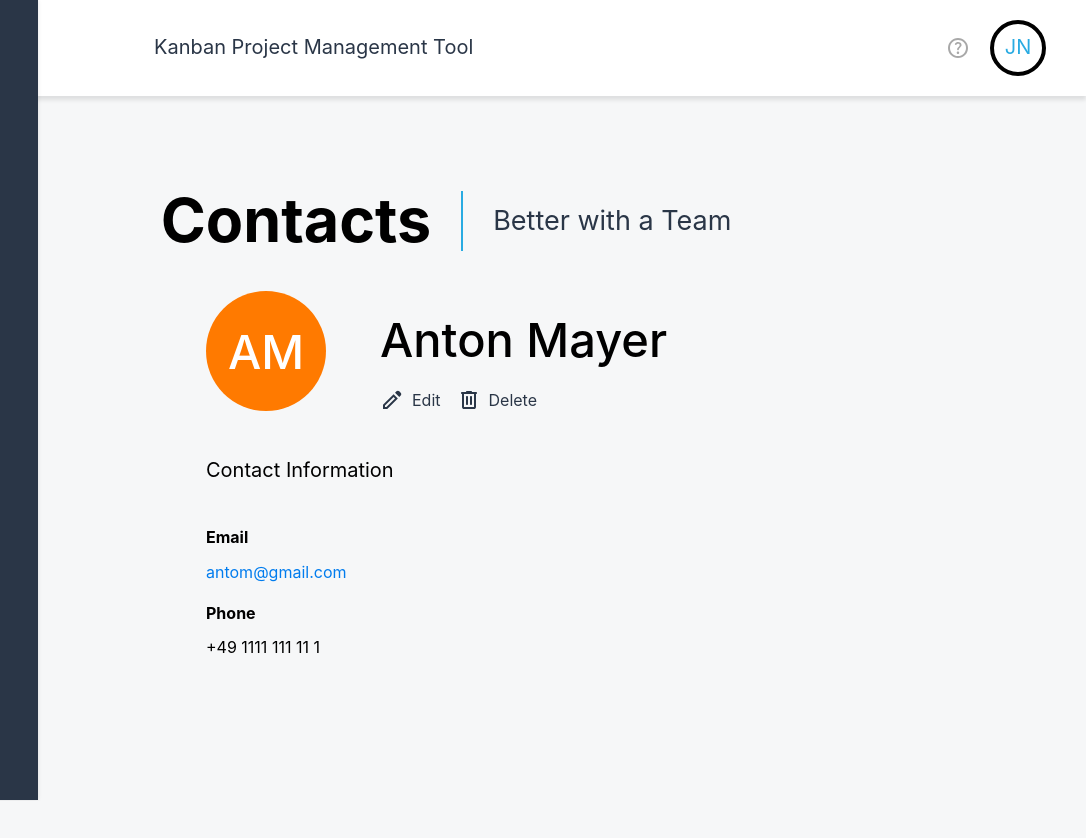
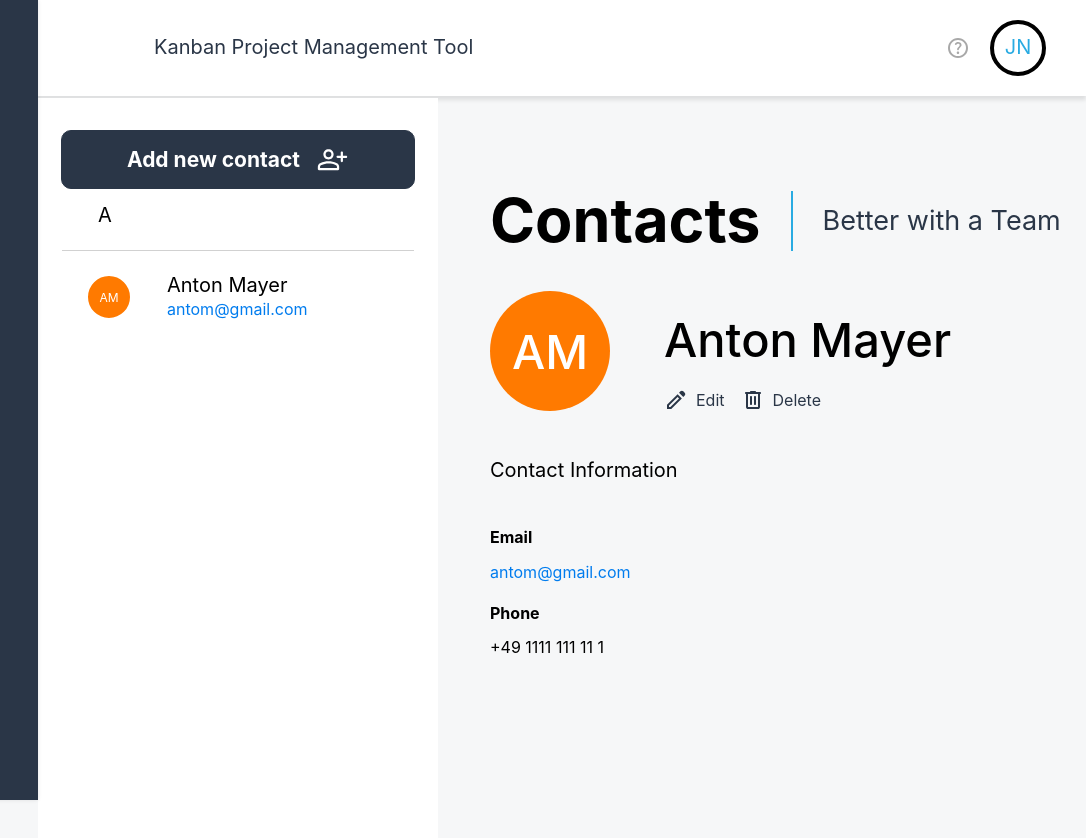
Before and after one commit to TimWidl94/Join, a website: page contacts.html in a window 1280 px wide. Shown: the full height of the page, 194-1280 px from the left. Before the commit the page ends 801 px from the top, so only its background shows below. Drawn offline with Linux system fonts and the light colour scheme.

Commit message:
Contact List added

```diff
--- a/contacts.html
+++ b/contacts.html
@@ -13,8 +13,28 @@
     <div w3-include-html="sidebar.html"></div>
     <div w3-include-html="topbar.html"></div>
 
-    <main>
-      <section class="wrapper-contacts"> </section>
+    <!-- <main class="main-contacts"> -->
+    <section class="wrapper-contact-list">
+      <div class="add-new-contact">
+        <p>Add new contact</p>
+        <img src="assets/img/Contacts/person_add.svg" alt="Person Add" />
+      </div>
+
+      <div class="start-letter-container">
+        <p id="start-letter">A</p>
+      </div>
+      <div class="start-letter-line"></div>
+
+      <div class="contact-list-basic-info">
+        <div class="capital-letters-list">
+          <p id="capital-letters-list">AM</p>
+        </div>
+        <div class="name-and-mail">
+          <p id="name-list">Anton Mayer</p>
+          <p id="email-list">antom@gmail.com</p>
+        </div>
+      </div>
+    </section>
 
     <section class="wrapper-contact-info">
       <section class="headline">
@@ -59,6 +79,6 @@
         </div>
       </section>
     </section>
-    </main>
+    <!-- </main> -->
   </body>
 </html>
--- a/style/contacts.css
+++ b/style/contacts.css
@@ -19,17 +19,128 @@ p {
   color: var(--Version-2-main-color, #2a3647);
 }
 
-.main {
+/* .main-contacts {
+  display: flex;
+  justify-content: center;
   flex-direction: row;
+  margin-top: 96px;
+  gap: 100px;
+  /* margin-left: 232px; */
+/* }  */
+
+/* Wrapper Contact List */
+.wrapper-contact-list {
+  position: absolute;
+  top: 98px;
+  left: 232px;
+  display: inline-flex;
+  width: 352px;
+  padding: 32px 24px;
+  flex-direction: column;
+  align-items: center;
+  background: var(--white, #fff);
+  min-height: 100vh;
 }
 
-.wrapper-contacts {
+.add-new-contact {
+  display: flex;
+  width: 100%;
+  padding: 12px 0px;
+  justify-content: center;
+  align-items: center;
+  gap: 16px;
+  flex-shrink: 0;
+  border-radius: 10px;
+  border: 1px solid #2a3647;
+  background: #2a3647;
+  cursor: pointer;
+}
+
+.add-new-contact p {
+  color: var(--white, #fff);
+  font-size: 21px;
+  font-weight: 700;
+}
+
+/* Start-Letter-Container */
+.start-letter-container {
+  display: flex;
+  padding: 17px 36px;
+  flex-direction: column;
+  justify-content: center;
+  align-items: flex-start;
+  width: calc(100% - 2 * 36px);
+}
+
+#start-letter {
+  color: #000;
+}
+
+.start-letter-line {
+  display: flex;
+  margin: 8px 0px;
+  flex-direction: column;
+  align-items: flex-start;
+  align-self: stretch;
+  height: 1px;
+  background-color: #d1d1d1;
+  width: 100%;
+}
+
+.contact-list-basic-info {
+  display: flex;
+  width: calc(100% - 2 * 24px);
+  padding: 15px 24px;
+  align-items: center;
+  gap: 35px;
+}
+
+.capital-letters-list {
+  display: flex;
+  justify-content: center;
+  align-items: center;
+  width: 42px;
+  height: 42px;
+  background-color: #ff7a00;
+  border: 2px solid #fff;
+  border-radius: 42px;
+}
+
+.capital-letters-list p {
+  color: var(--white, #fff);
+  font-size: 12px;
+}
+
+.name-and-mail {
+  display: flex;
+  flex-direction: column;
+  align-items: flex-start;
+  gap: 5px;
+}
+
+#name-list {
+  color: #000;
+  font-size: 20px;
+}
+
+#email-list {
+  color: #007cee;
+  font-size: 16px;
+}
+
+/* Wrapper Contact Info */
+.wrapper-contact-info {
+  display: flex;
+  justify-content: center;
+  flex-direction: column;
+  margin-left: 584px;
+  padding-left: 100px;
 }
 
 .headline {
   margin-top: 150px;
   display: flex;
-  justify-content: center;
+  justify-content: flex-start;
   align-items: center;
   gap: 30px;
 }
@@ -56,11 +167,10 @@ h2 {
 
 .contact-info {
   display: flex;
-  /* flex-direction: column; */
+  justify-content: center;
   align-items: flex-start;
   flex-direction: column;
   gap: 21px;
-  margin-left: 400px;
 }
 
 .basic-info {
```
Also changed, not shown: assets/img/Contacts/person_add.svg (added), 1 other file. Lines whose indentation alone changed are shown as unchanged.
